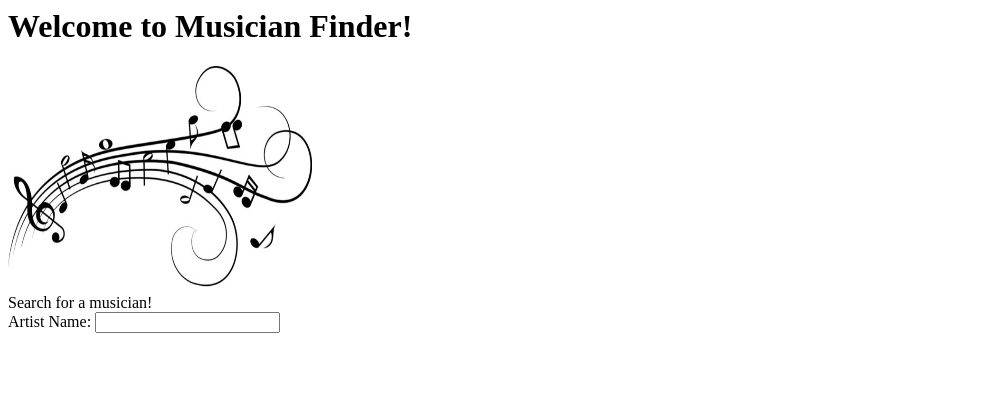
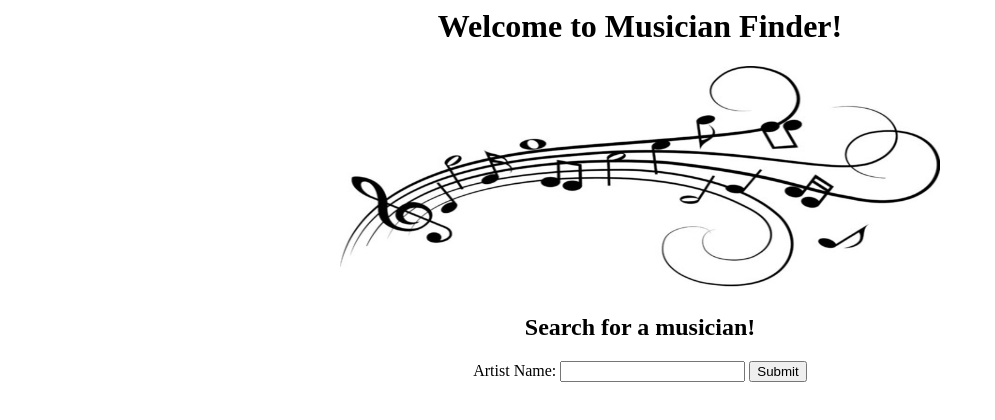
Before and after one commit to lukerosenfeld/musician_finder, a plain HTML site: page musician_proj/musician_proj.html in a window 1280 px wide. Shown: the whole page, without its empty margins (0-995 px from the left). Drawn offline with Linux system fonts and the light colour scheme.

Commit message:
some more changes... need to figure out how to generate new html pages after searching for a musician.

```diff
--- a/musician_proj/musician_proj.html
+++ b/musician_proj/musician_proj.html
@@ -1,21 +1,24 @@
 <head>
   <title>musician_proj</title>
-  <style>
-img {
-    width:100%;
-}
-</style>
 </head>
 
 <body>
-  <h1>Welcome to Musician Finder!</h1>
+  <center>
+    <h1>Welcome to Musician Finder!</h1>
 
-  <img src="/images/notes.jpg" alt="HTML5 Icon" style="width:304px;height:228px;">
-  <br>
-  <a>Search for a musician!</a>
+  <img src="/images/notes.jpg" alt="HTML5 Icon" style="width:600px;height:228px;">
+  <h2>Search for a musician!</h2>
 
-  <form name="search">
+  <form name="search" action="/musician_page.html" method="GET">
   	Artist Name:
         <input type="text" name="name"/>
+        <input type="submit" value="Submit">
    </form>
+   </center>
+
+   <script>
+function gotoURL(){
+window.location='localhost:3000/musician_page?name='+document.getElementById('name').value;
+}
+</script>
 </body>
```
Also changed, not shown: musician_proj/musician_page.html (added, +12 -0 lines).
